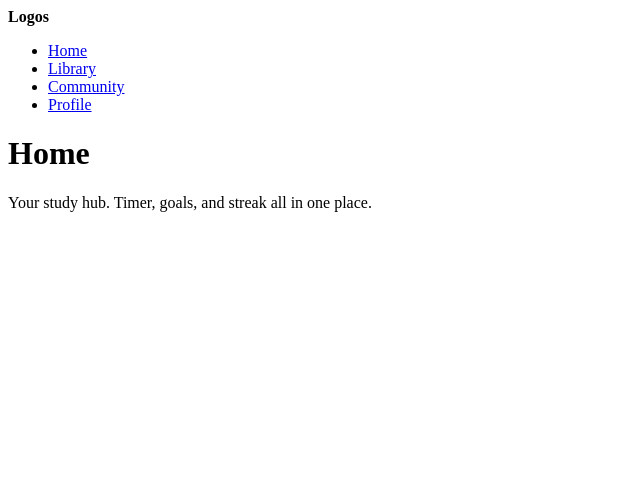
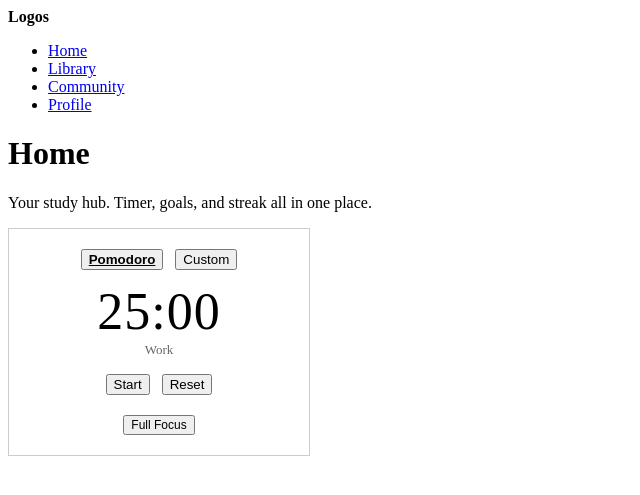
Before and after one commit to Kingboby/LogosStudy, a Flask app: page /home in a window 1280 px wide. Shown: the top 495 px of the page, without its empty margins (0-640 px from the left). Run offline with Flask 3, Linux system fonts and the light colour scheme; the visitor is signed in with stand-in values (Sample User, id 1).

Commit message:
timer widget

```diff
--- /dev/null
+++ b/static/css/timer.css
@@ -0,0 +1,85 @@
+.timer-widget {
+    display: inline-block;
+    border: 1px solid #ccc;
+    padding: 20px;
+    text-align: center;
+    min-width: 260px;
+}
+
+.timer-modes {
+    margin-bottom: 12px;
+}
+
+.timer-mode-btn {
+    margin: 0 4px;
+    cursor: pointer;
+}
+
+.timer-mode-btn.active {
+    font-weight: bold;
+    text-decoration: underline;
+}
+
+#custom-input {
+    margin-bottom: 12px;
+}
+
+#custom-minutes {
+    width: 60px;
+}
+
+.timer-display {
+    margin: 16px 0;
+}
+
+#timer-time {
+    display: block;
+    font-size: 52px;
+    letter-spacing: 0.02em;
+    line-height: 1;
+}
+
+#timer-label {
+    display: block;
+    font-size: 13px;
+    color: #666;
+    margin-top: 4px;
+}
+
+.timer-controls {
+    margin: 12px 0;
+}
+
+.timer-controls button {
+    margin: 0 4px;
+    cursor: pointer;
+}
+
+#btn-fullscreen {
+    margin-top: 8px;
+    cursor: pointer;
+    font-size: 12px;
+}
+
+/* Fullscreen / full focus mode */
+.timer-fullscreen {
+    position: fixed;
+    inset: 0;
+    width: 100vw;
+    height: 100vh;
+    background: white;
+    z-index: 1000;
+    display: flex;
+    flex-direction: column;
+    align-items: center;
+    justify-content: center;
+    border: none;
+}
+
+.timer-fullscreen #timer-time {
+    font-size: 140px;
+}
+
+.timer-fullscreen #timer-label {
+    font-size: 18px;
+}
--- /dev/null
+++ b/static/js/timer.js
@@ -0,0 +1,124 @@
+const POMODORO_WORK = 1500;
+const POMODORO_BREAK = 300;
+
+let vSecondsLeft = POMODORO_WORK;
+let vTotalSeconds = POMODORO_WORK;
+let vTimerInterval = null;
+let isRunning = false;
+let isPomodoro = true;
+let isBreak = false;
+let isFullscreen = false;
+
+function fnUpdateDisplay() {
+    const vMinutes = Math.floor(vSecondsLeft / 60);
+    const vSeconds = vSecondsLeft % 60;
+    document.getElementById('timer-time').textContent =
+        String(vMinutes).padStart(2, '0') + ':' + String(vSeconds).padStart(2, '0');
+
+    if (isPomodoro) {
+        document.getElementById('timer-label').textContent = isBreak ? 'Break' : 'Work';
+    } else {
+        document.getElementById('timer-label').textContent = 'Custom';
+    }
+}
+
+function fnTick() {
+    if (vSecondsLeft > 0) {
+        vSecondsLeft--;
+        fnUpdateDisplay();
+    } else {
+        fnOnTimerEnd();
+    }
+}
+
+function fnToggleStartPause() {
+    if (isRunning) {
+        clearInterval(vTimerInterval);
+        isRunning = false;
+        document.getElementById('btn-start-pause').textContent = 'Start';
+    } else {
+        isRunning = true;
+        document.getElementById('btn-start-pause').textContent = 'Pause';
+        vTimerInterval = setInterval(fnTick, 1000);
+    }
+}
+
+function fnResetTimer() {
+    clearInterval(vTimerInterval);
+    isRunning = false;
+    isBreak = false;
+    vSecondsLeft = vTotalSeconds;
+    document.getElementById('btn-start-pause').textContent = 'Start';
+    fnUpdateDisplay();
+}
+
+function fnOnTimerEnd() {
+    clearInterval(vTimerInterval);
+    isRunning = false;
+    document.getElementById('btn-start-pause').textContent = 'Start';
+
+    if (isPomodoro) {
+        if (!isBreak) {
+            isBreak = true;
+            vSecondsLeft = POMODORO_BREAK;
+            vTotalSeconds = POMODORO_BREAK;
+            fnUpdateDisplay();
+            isRunning = true;
+            document.getElementById('btn-start-pause').textContent = 'Pause';
+            vTimerInterval = setInterval(fnTick, 1000);
+        } else {
+            isBreak = false;
+            vSecondsLeft = POMODORO_WORK;
+            vTotalSeconds = POMODORO_WORK;
+            fnUpdateDisplay();
+        }
+    }
+}
+
+function fnSetPomodoro() {
+    clearInterval(vTimerInterval);
+    isRunning = false;
+    isPomodoro = true;
+    isBreak = false;
+    vSecondsLeft = POMODORO_WORK;
+    vTotalSeconds = POMODORO_WORK;
+    document.getElementById('btn-start-pause').textContent = 'Start';
+    document.getElementById('custom-input').style.display = 'none';
+    fnUpdateDisplay();
+    fnSetActiveMode('btn-pomodoro');
+}
+
+function fnSetCustom() {
+    clearInterval(vTimerInterval);
+    isRunning = false;
+    isPomodoro = false;
+    document.getElementById('custom-input').style.display = 'block';
+    document.getElementById('btn-start-pause').textContent = 'Start';
+    fnSetActiveMode('btn-custom');
+}
+
+function fnApplyCustomTime() {
+    const vMinutes = parseInt(document.getElementById('custom-minutes').value);
+    if (vMinutes > 0 && vMinutes <= 180) {
+        vSecondsLeft = vMinutes * 60;
+        vTotalSeconds = vSecondsLeft;
+        fnUpdateDisplay();
+    }
+}
+
+function fnSetActiveMode(vActiveId) {
+    document.querySelectorAll('.timer-mode-btn').forEach(function(vBtn) {
+        vBtn.classList.remove('active');
+    });
+    document.getElementById(vActiveId).classList.add('active');
+}
+
+function fnToggleFullscreen() {
+    const vWidget = document.getElementById('timer-widget');
+    isFullscreen = !isFullscreen;
+    vWidget.classList.toggle('timer-fullscreen', isFullscreen);
+    document.getElementById('btn-fullscreen').textContent =
+        isFullscreen ? 'Exit Full Focus' : 'Full Focus';
+}
+
+fnUpdateDisplay();
--- a/templates/base.html
+++ b/templates/base.html
@@ -4,6 +4,7 @@
     <meta charset="UTF-8">
     <meta name="viewport" content="width=device-width, initial-scale=1.0">
     <title>{% block title %}Logos{% endblock %}</title>
+    {% block extra_css %}{% endblock %}
 </head>
 <body>
 
@@ -21,5 +22,6 @@
         {% block content %}{% endblock %}
     </main>
 
+    {% block extra_js %}{% endblock %}
 </body>
 </html>
--- a/templates/home.html
+++ b/templates/home.html
@@ -2,7 +2,41 @@
 
 {% block title %}Home — Logos{% endblock %}
 
+{% block extra_css %}
+<link rel="stylesheet" href="/static/css/timer.css">
+{% endblock %}
+
 {% block content %}
     <h1>Home</h1>
     <p>Your study hub. Timer, goals, and streak all in one place.</p>
+
+    <div id="timer-widget" class="timer-widget">
+
+        <div class="timer-modes">
+            <button id="btn-pomodoro" class="timer-mode-btn active" onclick="fnSetPomodoro()">Pomodoro</button>
+            <button id="btn-custom" class="timer-mode-btn" onclick="fnSetCustom()">Custom</button>
+        </div>
+
+        <div id="custom-input" style="display:none;">
+            <input type="number" id="custom-minutes" min="1" max="180" placeholder="Minutes">
+            <button onclick="fnApplyCustomTime()">Set</button>
+        </div>
+
+        <div class="timer-display">
+            <span id="timer-time">25:00</span>
+            <span id="timer-label">Work</span>
+        </div>
+
+        <div class="timer-controls">
+            <button id="btn-start-pause" onclick="fnToggleStartPause()">Start</button>
+            <button onclick="fnResetTimer()">Reset</button>
+        </div>
+
+        <button id="btn-fullscreen" onclick="fnToggleFullscreen()">Full Focus</button>
+
+    </div>
 {% endblock %}
+
+{% block extra_js %}
+<script src="/static/js/timer.js"></script>
+{% endblock %}
```
